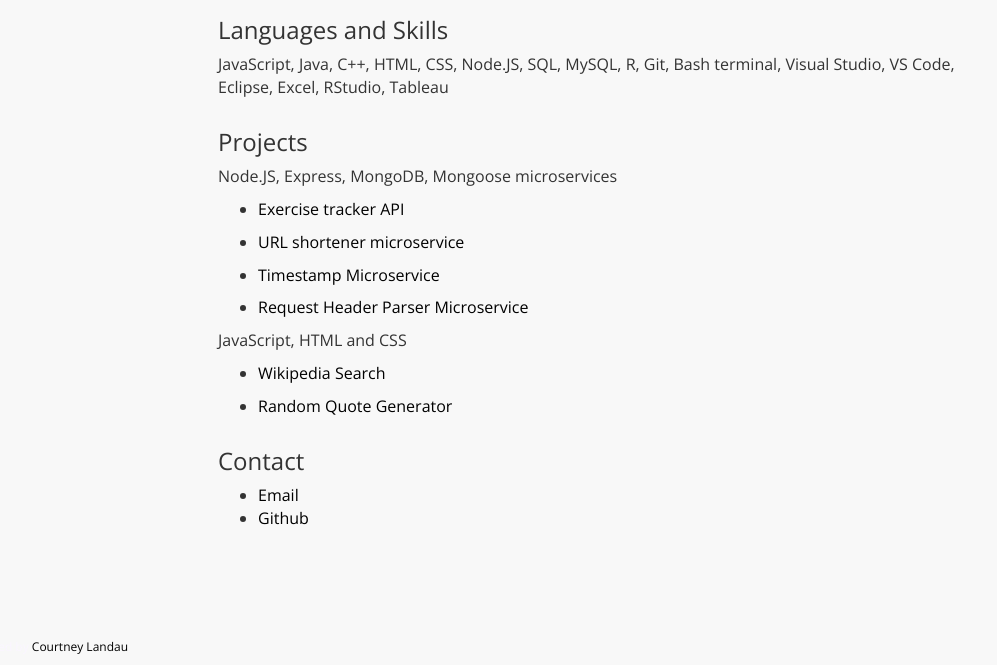
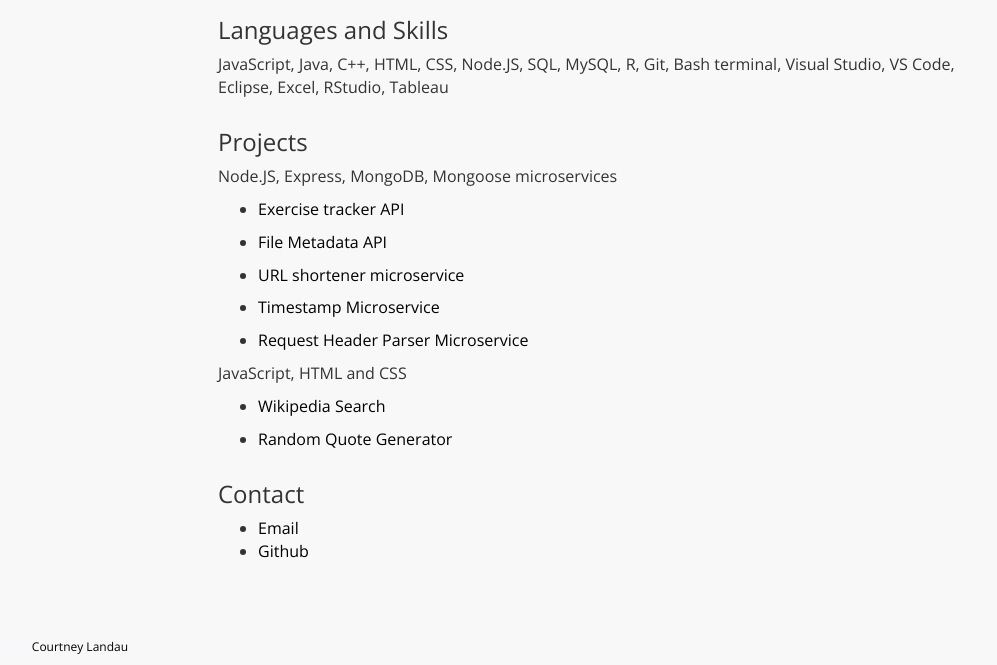
Before and after one commit to clandau/portfolio, a plain HTML site: page index.html in a window 1280 px wide. Shown: the part 135-800 px from the top of the page, without its empty margins (37-1034 px from the left). Drawn offline with nearby package versions, Linux system fonts and the light colour scheme.

Commit message:
add file metadata project

```diff
--- a/index.html
+++ b/index.html
@@ -26,6 +26,9 @@
         <ul class='projects'>
             <li><p>
                 <a href="http://exercisetracker.celandau.com">Exercise tracker API</a>
+            </p></li>
+            <li><p>
+                <a href="http://filemetadata.celandau.com">File Metadata API</a>
             </p></li>
                 <li>
                 <p><a href='http://urlshort.celandau.com'>URL shortener microservice</a></p>
```
